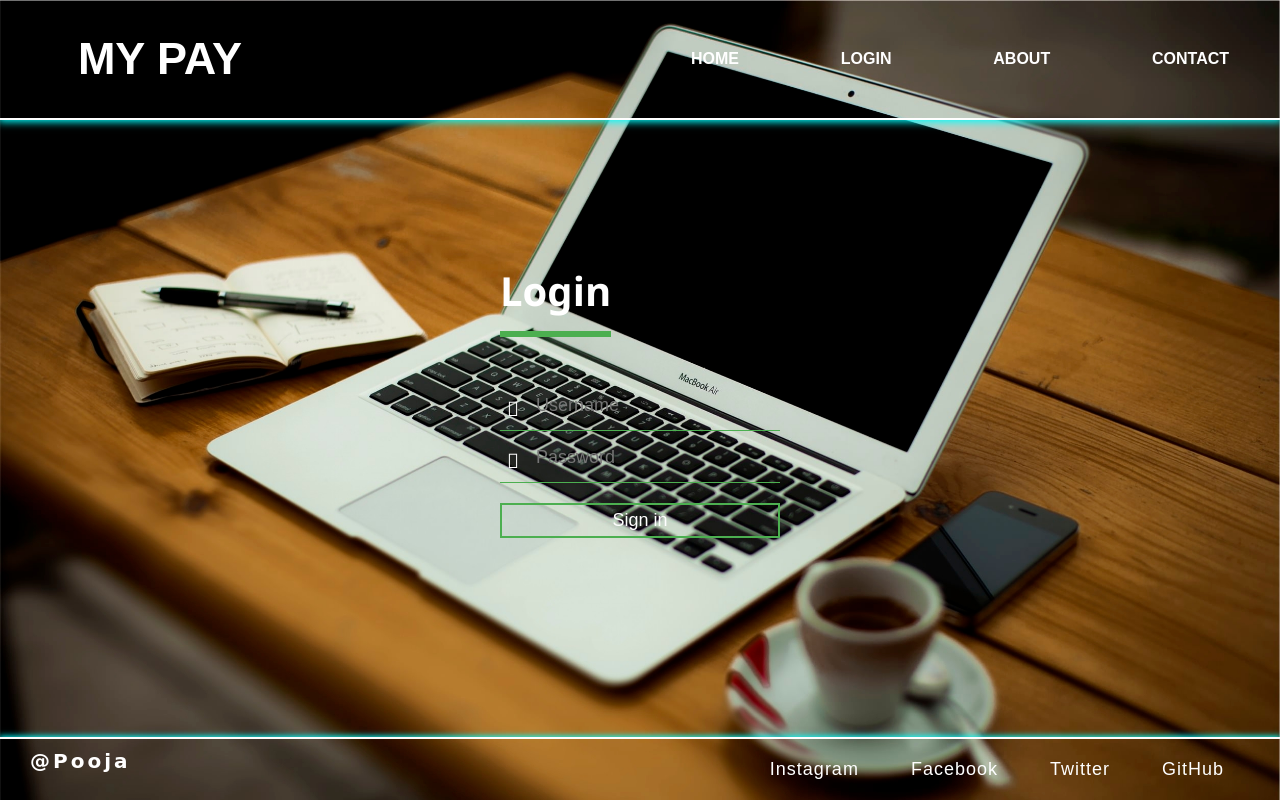
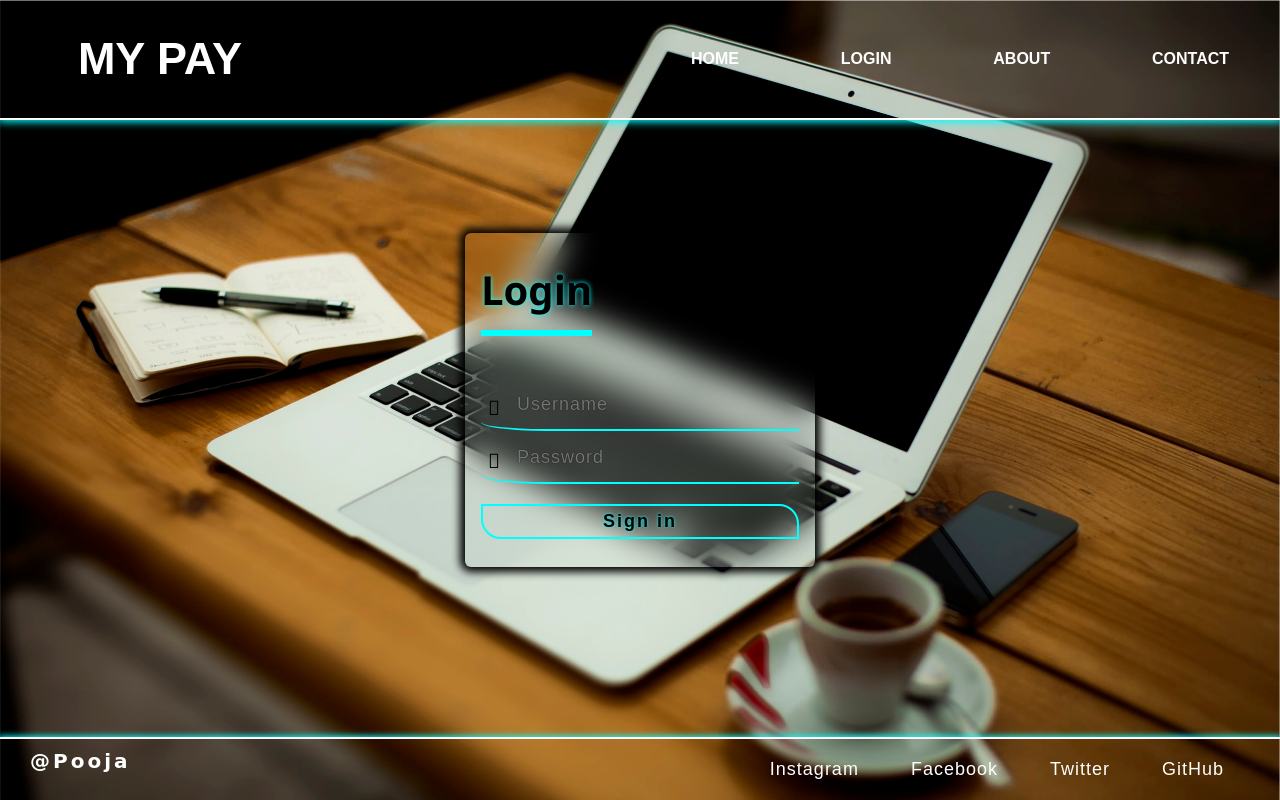
Before and after one commit to Pooja9824/normal-webpage, a PHP site: page /login.php in a window 1280 px wide. Run offline with PHP 8.4, Linux system fonts and the light colour scheme.

Commit message:
Create new design for login.

```diff
--- a/css/login.css
+++ b/css/login.css
@@ -12,18 +12,35 @@ main {
 }
 
 .login-box {
-  width: 280px;
+  width: 350px;
+  padding: 16px;
   position: absolute;
   top: 50%;
   left: 50%;
+  box-shadow: 0px 0px 8px 5px black;
   transform: translate(-50%, -50%);
-  color: white;
+  color: black;
+  transition: 0.5s;
+  border-radius: 6px;
+}
+
+@supports (-webkit-backdrop-filter: none) or (backdrop-filter: none) {
+  .login-box {
+    -webkit-backdrop-filter: blur(16px);
+    backdrop-filter: blur(16px);
+  }
+}
+
+.login-box:hover {
+  box-shadow: 0px 0px 8px 5px cyan;
+  transition: 0.5s;
 }
 
 .login-box h1 {
   float: left;
   font-size: 40px;
-  border-bottom: 6px solid #4caf50;
+  border-bottom: 6px solid cyan;
+  text-shadow: 0px 0px 5px cyan;
   margin-bottom: 50px;
   padding: 13px 0;
 }
@@ -33,8 +50,11 @@ main {
   overflow: hidden;
   font-size: 20px;
   padding: 8px 0;
+  color: black;
   margin: 8px 0;
-  border-bottom: 1px solid #4caf50;
+  border-bottom: 2px solid cyan;
+  border-end-start-radius: 20%;
+  transition: 0.5s;
 }
 
 .textbox i {
@@ -42,23 +62,47 @@ main {
   float: left;
   text-align: center;
 }
+
 .textbox input {
   border: none;
   outline: none;
   background: none;
-  color: white;
+  color: black;
+  text-shadow: 0px 0px 1px black;
+  letter-spacing: 1px;
   font-size: 18px;
   width: 80%;
   float: left;
   margin: 0 10px;
+  transition: 0.5s;
 }
+
+.textbox input:focus {
+  text-shadow: 0px 0px 3px cyan;
+  transition: 0.5s;
+}
+
 .btn {
   width: 100%;
   background: none;
-  border: 2px solid #4caf50;
+  border: 2px solid cyan;
+  border-start-end-radius: 20px;
+  border-bottom-left-radius: 20px;
   color: white;
   padding: 5px;
+  letter-spacing: 2px;
+  color: black;
+  text-shadow: 0px 0px 3px cyan;
   font-size: 18px;
+  font-weight: 600;
   cursor: pointer;
   margin: 12px 0;
+  transition: 0.5s;
 }
+
+.btn:hover {
+  text-shadow: 0px 0px 4px white;
+  background: cyan;
+  border-radius: 20px;
+  transition: 0.5s;
+}
```
